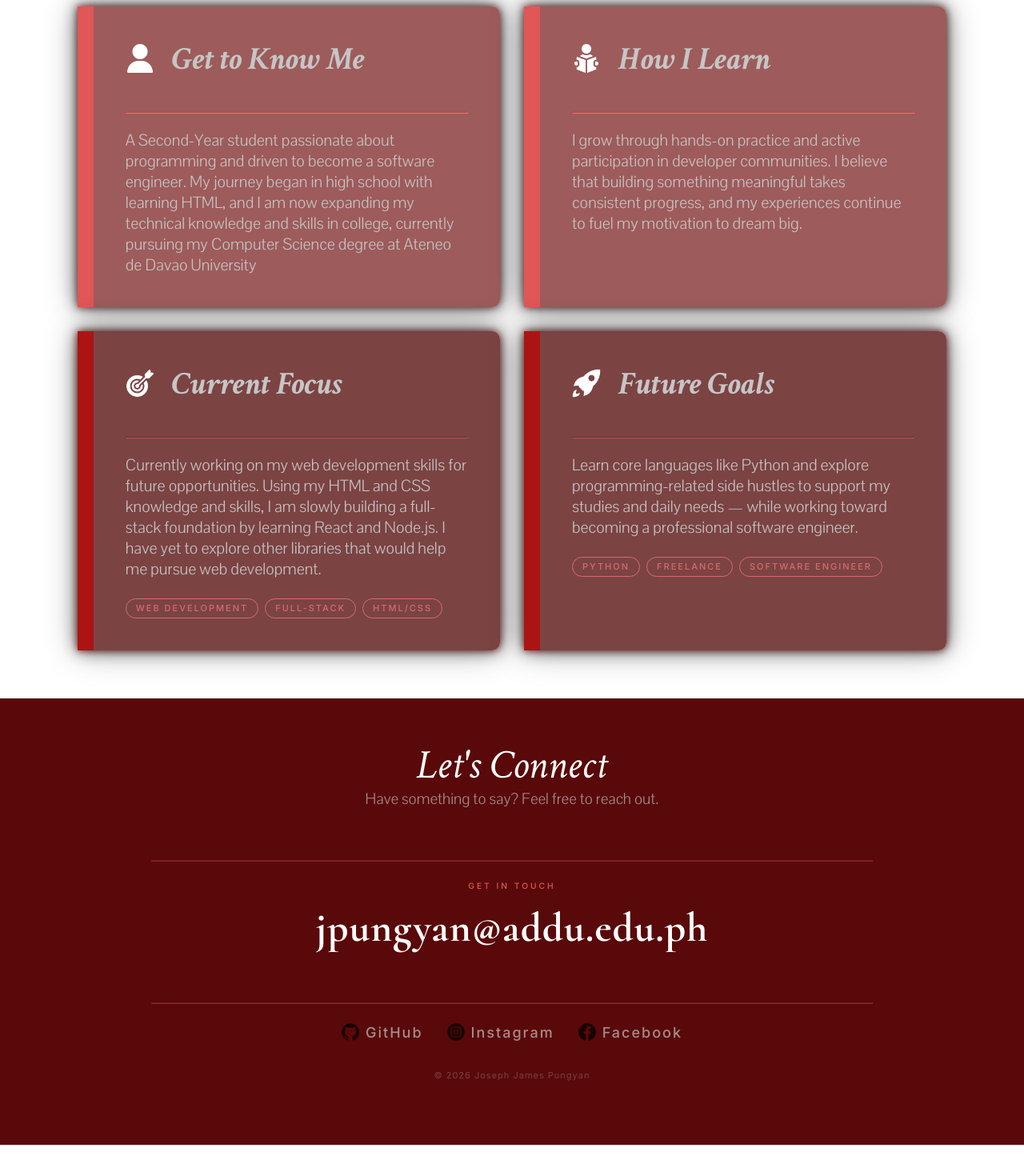
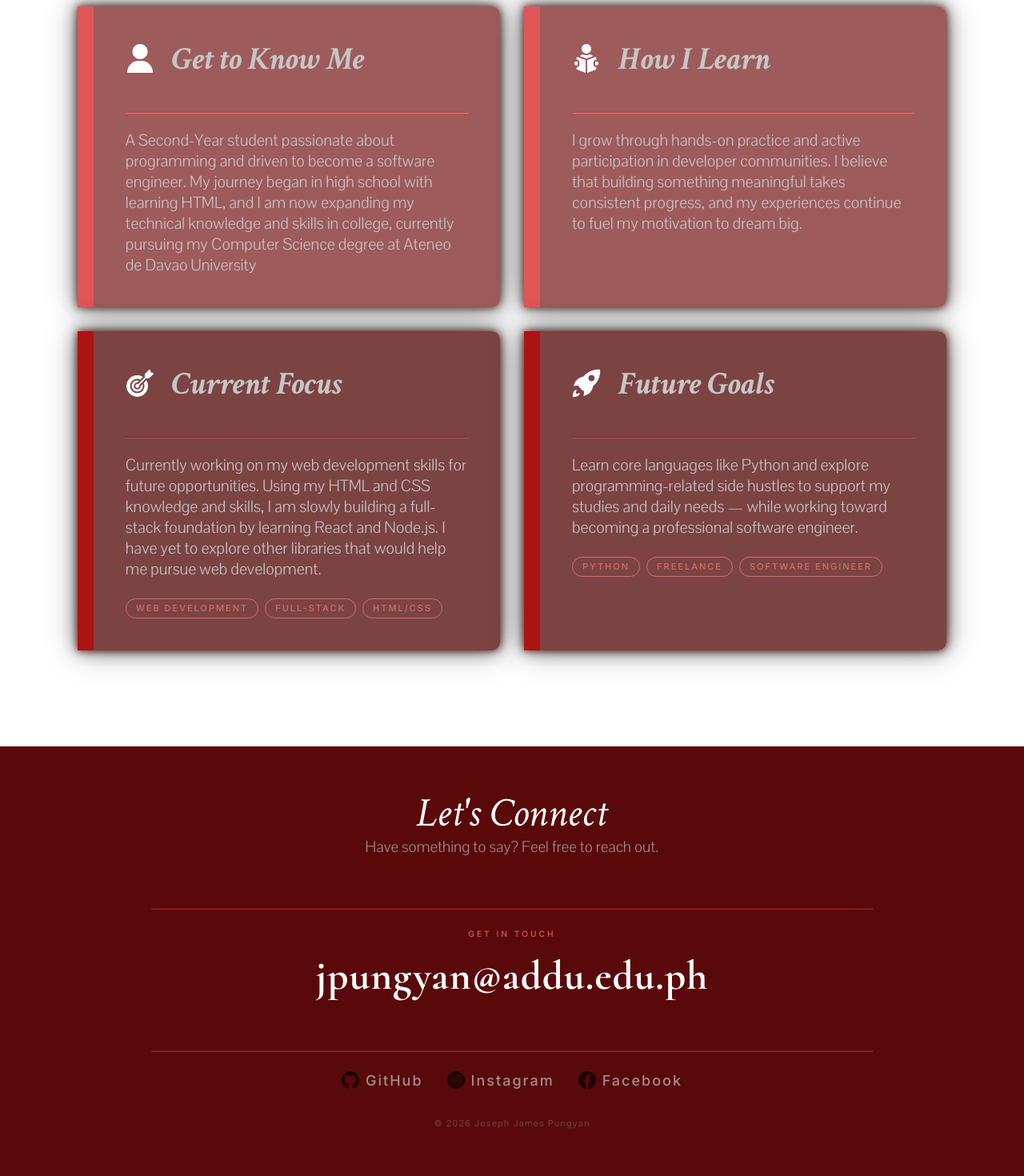
Before and after one commit to itspongs/JosephJamesPungyan-Portfolio, a React (Vite) app in the folder MyPortfolio/: page /about in a window 1280 px wide. Shown: the part 1251-2721 px from the top of the page at 80% size. Before the commit the page ends 2682 px from the top, so only its background shows below. Built offline with nearby package versions, Linux system fonts and the light colour scheme.

Commit message:
Added Spacing for Footer

```diff
--- a/MyPortfolio/src/pages/AboutPage.css
+++ b/MyPortfolio/src/pages/AboutPage.css
@@ -285,3 +285,6 @@
     margin: -23px 10px 0px 0px;
     filter: brightness(0) invert(1);
 }
+
+/* Footer spacing */
+.about-page { padding-bottom: 100px !important; }
--- a/MyPortfolio/src/pages/BlogsPage.css
+++ b/MyPortfolio/src/pages/BlogsPage.css
@@ -289,3 +289,6 @@
 .blog-content.visible .blog-header-wrapper { animation: floatIn 0.7s ease 0s   forwards; }
 .blog-content.visible hr                   { animation: floatIn 0.7s ease 0.2s forwards; }
 .blog-content.visible .blogs-grid          { animation: floatIn 0.7s ease 0.4s forwards; }
+
+/* Footer spacing */
+.blog-page { padding-bottom: 100px !important; }
--- a/MyPortfolio/src/pages/ContactSection.css
+++ b/MyPortfolio/src/pages/ContactSection.css
@@ -147,3 +147,6 @@
         font-size: clamp(16px, 3.5vw, 22px);
     }
 }
+
+/* Footer spacing */
+.contact-section { padding-bottom: 100px !important; }
--- a/MyPortfolio/src/pages/ProjectsPage.css
+++ b/MyPortfolio/src/pages/ProjectsPage.css
@@ -232,3 +232,7 @@
 .project-content.visible .project-header-wrapper { animation: floatIn 0.7s ease 0s   forwards; }
 .project-content.visible hr                       { animation: floatIn 0.7s ease 0.2s forwards; }
 .project-content.visible .projects-grid           { animation: floatIn 0.7s ease 0.4s forwards; }
+
+
+/* Footer spacing */
+.project-page { padding-bottom: 100px !important; }
--- a/MyPortfolio/src/pages/SkillsPage.css
+++ b/MyPortfolio/src/pages/SkillsPage.css
@@ -260,3 +260,6 @@
     color: white;
     transition: color 0.3s ease;
 }
+
+/* Footer spacing */
+.skills-page { padding-bottom: 100px !important; }
--- a/MyPortfolio/src/pages/TimelinePage.css
+++ b/MyPortfolio/src/pages/TimelinePage.css
@@ -267,3 +267,6 @@
         font-size: clamp(13px, 3vw, 16px);
     }
 }
+
+/* Footer spacing */
+.timeline-page { padding-bottom: 100px !important; }
```
